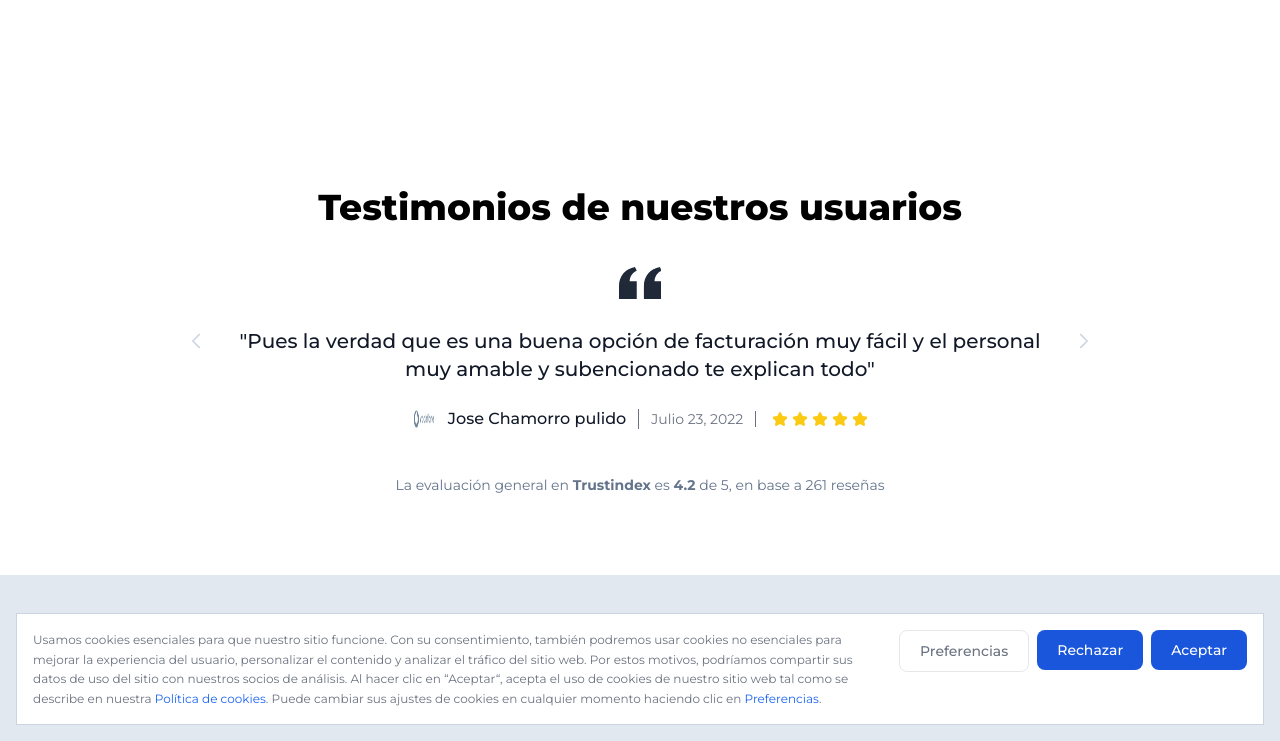
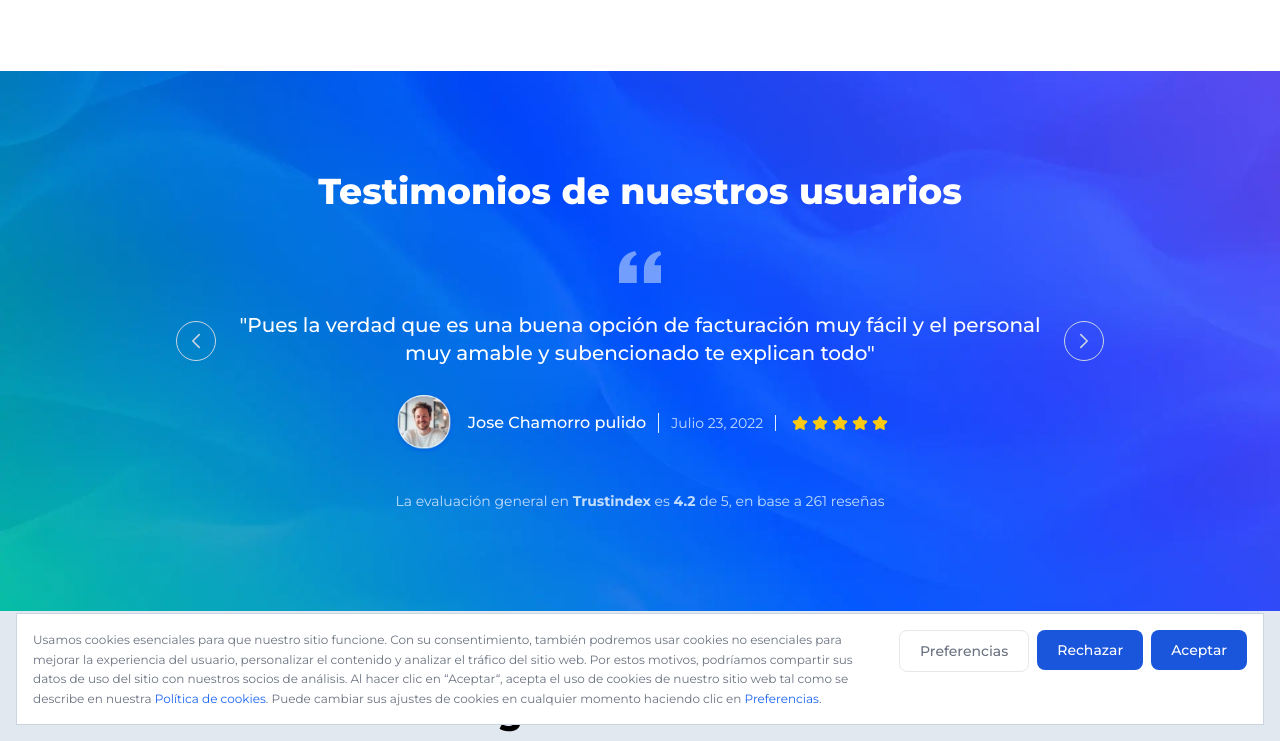
Before and after one commit to aaromnido/billing-landing, an Astro site: page / in a window 1280 px wide. Both pictures are taken after a click on the button "Previous". Shown: the part 59-800 px from the top of the page. Built offline with nearby package versions, Linux system fonts and the light colour scheme; Astro itself is replaced by a stand-in of ours.

Commit message:
Testimonial section completed

```diff
--- a/src/components/Testimonial.astro
+++ b/src/components/Testimonial.astro
@@ -14,20 +14,20 @@ const {comment, user, date, avatar} = Astro.props;
 <section class="text-center mx-16">
     <div class="">
         <figure>
-            <svg class="h-12 mx-auto mb-3 text-gray-800" viewBox="0 0 24 27" fill="none" xmlns="http://www.w3.org/2000/svg">
+            <svg class="h-12 mx-auto mb-3 text-blue-100 opacity-50" viewBox="0 0 24 27" fill="none" xmlns="http://www.w3.org/2000/svg">
                 <path d="M14.017 18L14.017 10.609C14.017 4.905 17.748 1.039 23 0L23.995 2.151C21.563 3.068 20 5.789 20 8H24V18H14.017ZM0 18V10.609C0 4.905 3.748 1.038 9 0L9.996 2.151C7.563 3.068 6 5.789 6 8H9.983L9.983 18L0 18Z" fill="currentColor"/>
             </svg>
             <blockquote>
-                <p class="text-xl font-medium text-gray-900">"{comment}"</p>
+                <p class="text-xl font-medium">"{comment}"</p>
             </blockquote>
             <figcaption class="flex items-center justify-center mt-6">
-                <img class="w-6 h-6 rounded-full" src={`/images/${avatar}`} alt="User profile">
-                <div class="flex items-center divide-x divide-gray-500">
-                    <div class="px-3 font-medium text-gray-900">{user}</div>
-                    <div class="px-3 text-sm font-light text-gray-500">{date}</div>
+                <img class="size-16 rounded-full" src={`/images/${avatar}`} alt="User profile">
+                <div class="flex items-center divide-x divide-blue-100 text-left">
+                    <div class="px-3 font-medium">{user}</div>
+                    <div class="px-3 text-sm font-light text-blue-200">{date}</div>
                     <Rating />
                 </div>
             </figcaption>
         </figure>
     </div>
-  </section>
+</section>
--- a/src/components/Testimonials.astro
+++ b/src/components/Testimonials.astro
@@ -2,68 +2,68 @@
 import Testimonial from "./Testimonial.astro";
 ---
 
-<section class="bg-white py-20" id="testimonials">
+<section class="testimonials" id="testimonials">
 
     <div id="default-carousel" class="relative w-full max-w-[60rem] mx-auto" data-carousel="slide">
 
         <h2 class="text-4xl font-extrabold text-center">Testimonios de nuestros usuarios</h2>
 
         <!-- Carousel wrapper -->
-        <div class="relative h-64 md:h-48  overflow-hidden rounded-lg mt-10 mb-4 px-16 text-pretty">
+        <div class="relative h-[20rem] md:h-[14rem]  overflow-hidden rounded-lg mt-10 mb-4 px-16 text-pretty">
             <!-- * Item 1 * -->
-            <div class="hidden duration-700 ease-in-out" data-carousel-item>
+            <article class="hidden duration-700 ease-in-out" data-carousel-item>
                 <Testimonial
                     comment="Pues la verdad que es una buena opción de facturación muy fácil y el personal muy amable y subencionado te explican todo"
                     user="Jose Chamorro pulido"
                     date="Julio 23, 2022"
-                    avatar="avatar-dummy.png"
+                    avatar="user_1.webp"
                 />
-            </div>
+            </article>
             <!-- * Item 1 * -->
-            <div class="hidden duration-700 ease-in-out" data-carousel-item>
+            <article class="hidden duration-700 ease-in-out" data-carousel-item>
                 <Testimonial
                     comment="Excelente servicio y atención"
                     user="John López"
                     date="Junio 09, 2022"
-                    avatar="avatar-dummy.png"
+                    avatar="user_1.webp"
                 />
-            </div>
+            </article>
             <!-- * Item 1 * -->
-            <div class="hidden duration-700 ease-in-out" data-carousel-item>
+            <article class="hidden duration-700 ease-in-out" data-carousel-item>
                 <Testimonial
                     comment="Más que suficient para crear facturas y tenerlas organizadas."
                     user="Lucía Izquierdo"
                     date="Octubre 23, 2021"
-                    avatar="avatar-dummy.png"
+                    avatar="user_1.webp"
                 />
-            </div>
+            </article>
             <!-- * Item 1 * -->
-            <div class="hidden duration-700 ease-in-out" data-carousel-item>
+            <article class="hidden duration-700 ease-in-out" data-carousel-item>
                 <Testimonial
                     comment="Súper contenta con esta aplicación. Soy negada para todo el tema de facturas y organización y con esta app jamás he tenido problemas. Muchas gracias xq me habéis resuelto un problema!"
                     user="Inma Suárez"
                     date="Septiembre 20, 2021"
-                    avatar="avatar-dummy.png"
+                    avatar="user_1.webp"
                 />
-            </div>
+            </article>
             <!-- * Item 1 * -->
-            <div class="hidden duration-700 ease-in-out" data-carousel-item>
+            <article class="hidden duration-700 ease-in-out" data-carousel-item>
                 <Testimonial
                     comment="Funciona al 100%. Es una gran aplicación me ayido a generar dinero"
                     user="Angel Díaz"
                     date="Enero 15, 2023"
-                    avatar="avatar-dummy.png"
+                    avatar="user_1.webp"
                 />
-            </div>
+            </article>
         </div>
 
-        <h2 class="text-sm font-normal text-center text-slate-500">
+        <h2 class="text-sm font-normal text-center text-blue-200">
             La evaluación general en <strong>Trustindex</strong> es <strong>4.2</strong> de 5, en base a 261 reseñas
         </h2>
 
         <!-- Slider controls -->
         <button type="button" class="absolute top-0 start-0 z-30 flex items-center justify-center h-full px-4 cursor-pointer group focus:outline-none" data-carousel-prev>
-            <span class="inline-flex items-center justify-center w-10 h-10 rounded-full hover:bg-slate-100 transition duration-500">
+            <span class="inline-flex items-center justify-center w-10 h-10 rounded-full hover:bg-white hover:opacity-50 transition duration-500 border border-slate-300">
                 <svg class="text-slate-300 w-4 h-4 rtl:rotate-180" aria-hidden="true" xmlns="http://www.w3.org/2000/svg" fill="none" viewBox="0 0 6 10">
                     <path stroke="currentColor" stroke-linecap="round" stroke-linejoin="round" stroke-width="1" d="M5 1 1 5l4 4"/>
                 </svg>
@@ -71,7 +71,7 @@ import Testimonial from "./Testimonial.astro";
             </span>
         </button>
         <button type="button" class="absolute top-0 end-0 z-30 flex items-center justify-center h-full px-4 cursor-pointer group focus:outline-none" data-carousel-next>
-            <span class="inline-flex items-center justify-center w-10 h-10 rounded-full hover:bg-slate-100 transition duration-500">
+            <span class="inline-flex items-center justify-center w-10 h-10 rounded-full hover:bg-white hover:opacity-50 transition duration-500 border border-slate-300">
                 <svg class="text-slate-300 w-4 h-4 rtl:rotate-180" aria-hidden="true" xmlns="http://www.w3.org/2000/svg" fill="none" viewBox="0 0 6 10">
                     <path stroke="currentColor" stroke-linecap="round" stroke-linejoin="round" stroke-width="1" d="m1 9 4-4-4-4"/>
                 </svg>
@@ -80,7 +80,16 @@ import Testimonial from "./Testimonial.astro";
         </button>
     </div>
 
-
+    <style>
+        .testimonials {
+            @apply py-[100px] text-white overflow-hidden;
+            background-color: #1C64F2;
+        background-image: url("/images/hero_bg.webp");
+        background-size: cover;
+        background-position: center;
+        background-repeat: no-repeat;
+        }
+    </style>
 
 
 
```
